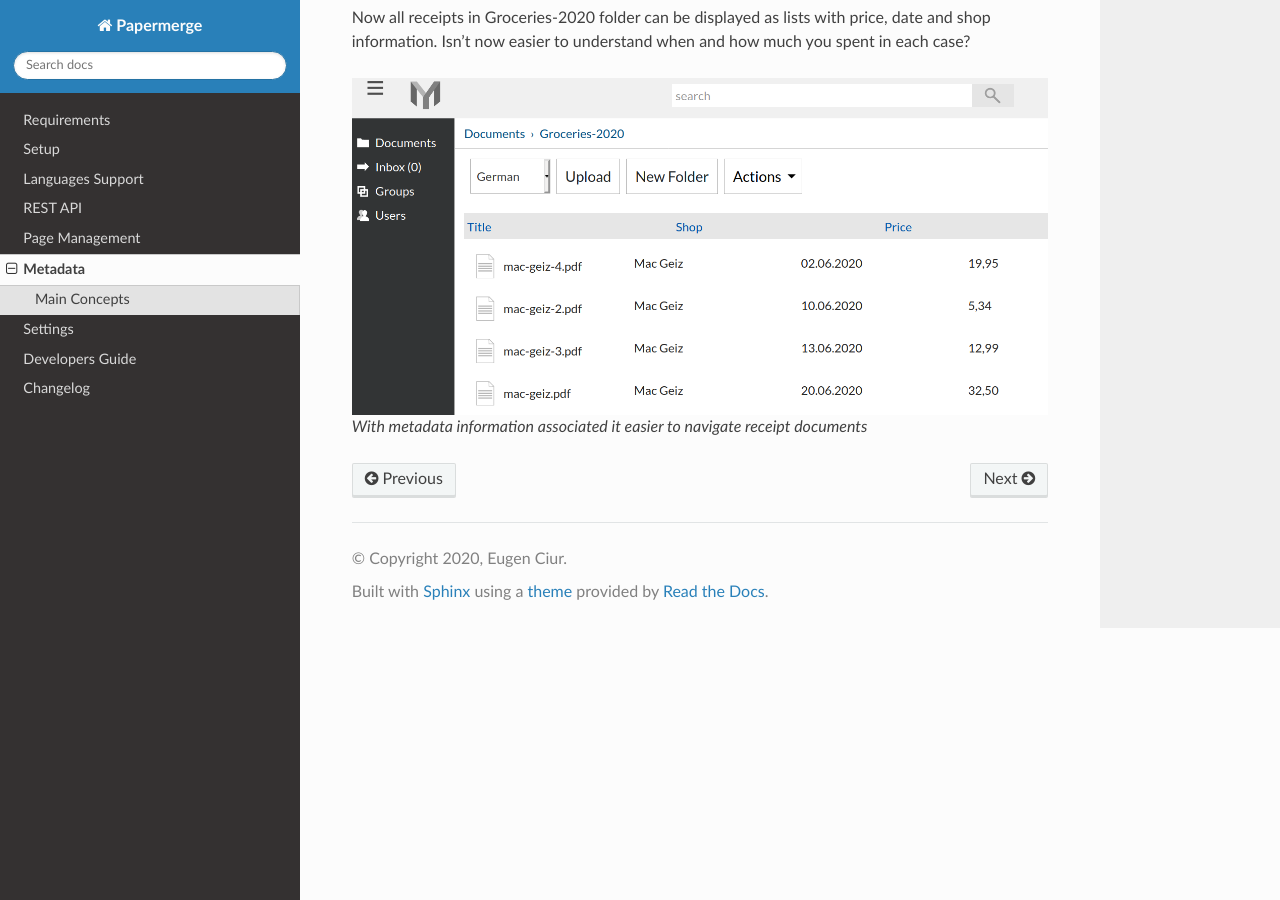
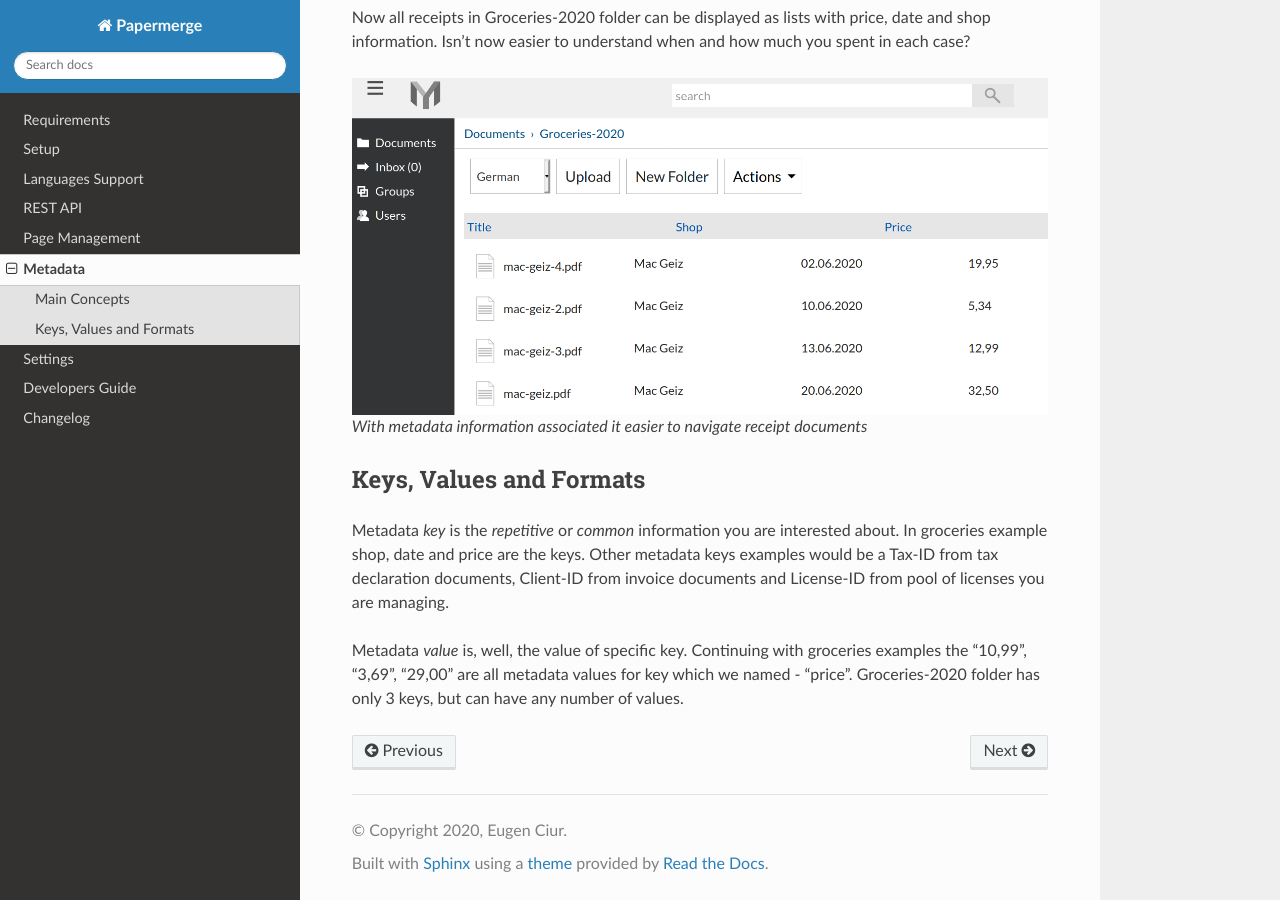
Before and after one commit to ciur/papermerge, a Sphinx documentation site: the page built from docs/source/metadata.rst, in a window 1280 px wide and 900 px high, scrolled down 1824 px. Built offline with Sphinx 7.4.7 and the Read the Docs theme 2.0.0, drawn with Linux system fonts in a browser that asks for light colours.

Commit message:
metadata keys, values and formats paragraph

```diff
--- a/docs/source/metadata.rst
+++ b/docs/source/metadata.rst
@@ -44,3 +44,11 @@
 .. figure:: img/metadata/03-list-display-with-metadata.png
 
    With metadata information associated it easier to navigate receipt documents
+
+
+Keys, Values and Formats
+~~~~~~~~~~~~~~~~~~~~~~~~~
+
+Metadata *key* is the *repetitive* or *common*  information you are interested about. In groceries example shop, date and price are the keys. Other metadata keys examples would be a Tax-ID from tax declaration documents, Client-ID from invoice documents and License-ID from pool of licenses you are managing.
+
+Metadata *value* is, well, the value of specific key. Continuing with groceries examples the "10,99", "3,69", "29,00" are all metadata values for key which we named - "price". Groceries-2020 folder has only 3 keys, but can have any number of values.
```
